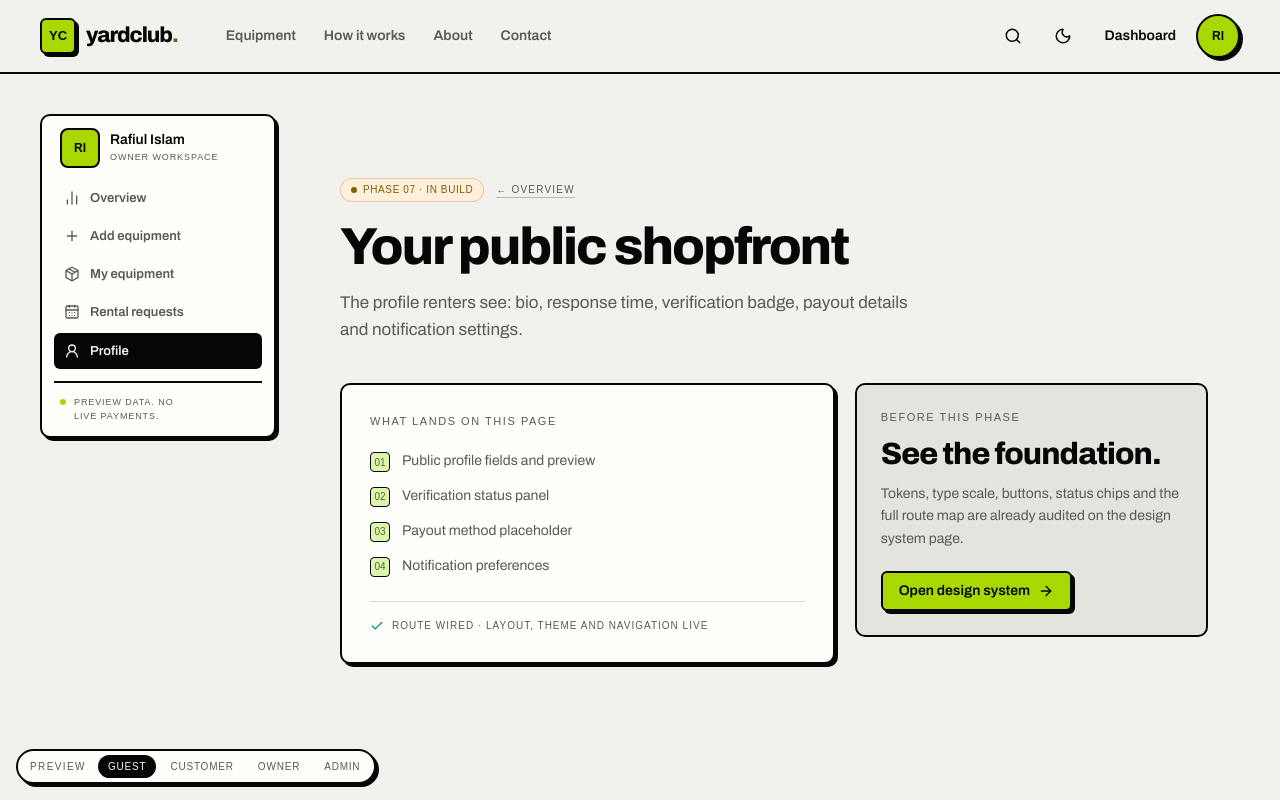
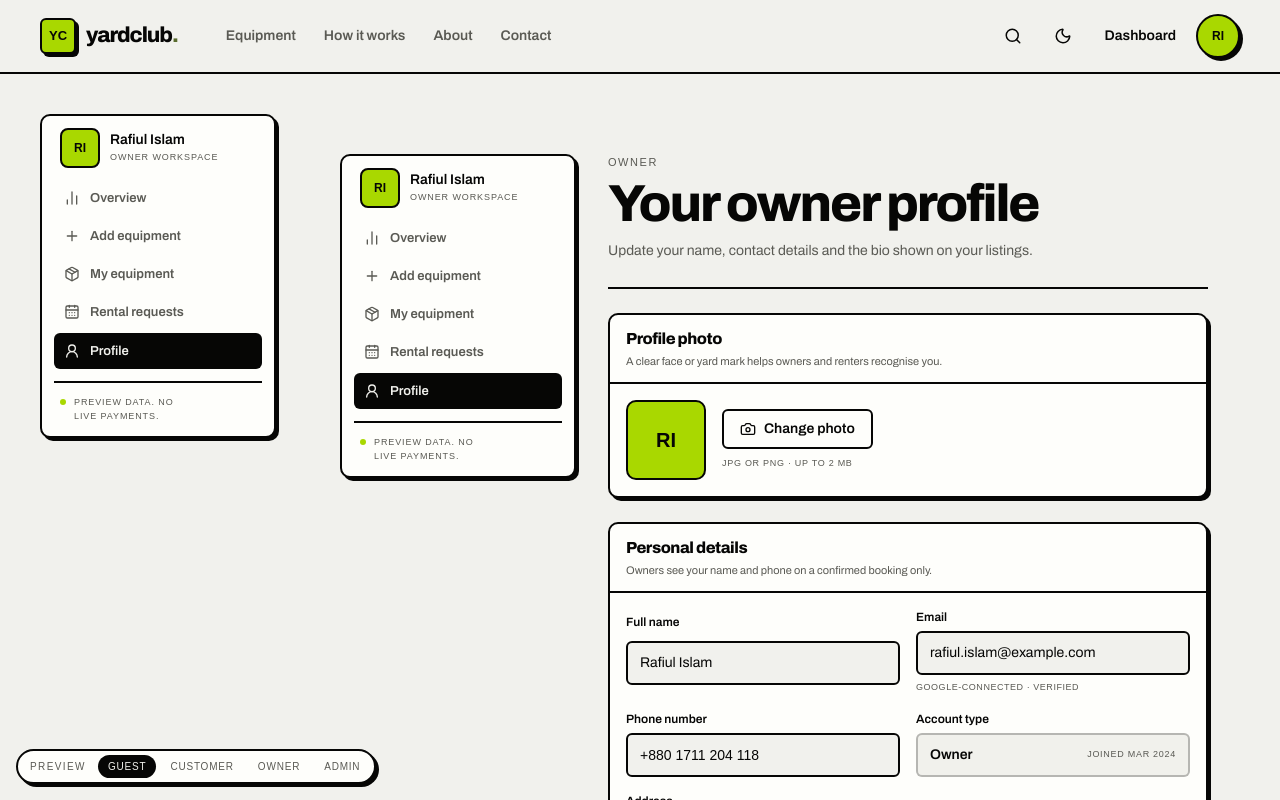
Before and after one commit to Srabon-bot/yard-club-client, a Next.js app: page /owner/profile in a window 1280 px wide. Shown: the top 800 px of the page. Built offline with nearby package versions, Linux system fonts and the light colour scheme; a web font is replaced by a local one.

Commit message:
feat: build owner profile page

```diff
--- a/src/app/(dashboard)/owner/profile/page.tsx
+++ b/src/app/(dashboard)/owner/profile/page.tsx
@@ -1,21 +1,86 @@
-import type { Metadata } from "next";
-import { PhasePlaceholder } from "@/components/site/phase-placeholder";
+"use client";
 
-export const metadata: Metadata = { title: 'Owner profile' };
+import { useState } from "react";
+import { Save } from "lucide-react";
+import { toast } from "sonner";
+import { DashboardShell } from "@/components/dashboard/dashboard-shell";
+import { DashboardHeading, Panel } from "@/components/dashboard/parts";
+import { PasswordForm, ProfileForm } from "@/components/dashboard/profile-form";
+import { Button } from "@/components/ui/button";
+import { Label } from "@/components/ui/label";
+import { Textarea } from "@/components/ui/textarea";
+import { currentOwner } from "@/lib/mock/users";
 
-export default function Page() {
+const OWNER_BIO =
+  "Runs a three-machine fleet out of Mirpur. Every unit goes out with a fresh service log and a spare set of teeth.";
+
+function BioPanelInner() {
+  const [bio, setBio] = useState(OWNER_BIO);
+  const [saving, setSaving] = useState(false);
+
+  const save = () => {
+    setSaving(true);
+    window.setTimeout(() => {
+      setSaving(false);
+      toast.success("Bio saved", {
+        description: "Your public owner profile has been updated.",
+      });
+    }, 600);
+  };
+
   return (
-    <PhasePlaceholder
-      phase="07"
-      title='Your public shopfront'
-      description='The profile renters see: bio, response time, verification badge, payout details and notification settings.'
-      sections={[
-      'Public profile fields and preview',
-      'Verification status panel',
-      'Payout method placeholder',
-      'Notification preferences',
-      ]}
-      parent={{ label: 'Overview', href: '/owner' }}
-    />
+    <div className="grid gap-3">
+      <div className="grid gap-1.5">
+        <Label htmlFor="owner-bio" className="text-xs font-semibold">
+          Short bio
+        </Label>
+        <Textarea
+          id="owner-bio"
+          rows={3}
+          value={bio}
+          onChange={(e) => setBio(e.target.value)}
+          className="rounded-[6px] border-2 border-ink bg-background text-sm"
+        />
+        <p className="font-mono text-[9px] uppercase tracking-[0.06em] text-ink-soft">
+          Shown on your public owner profile and equipment listings
+        </p>
+      </div>
+      <div className="flex justify-end">
+        <Button onClick={save} disabled={saving} className="h-10">
+          <Save className="size-4" aria-hidden="true" />
+          {saving ? "Saving…" : "Save bio"}
+        </Button>
+      </div>
+    </div>
   );
 }
+
+export default function OwnerProfilePage() {
+  return (
+    <DashboardShell>
+      <div className="grid gap-6">
+        <DashboardHeading
+          eyebrow="Owner"
+          title="Your owner profile"
+          description="Update your name, contact details and the bio shown on your listings."
+        />
+
+        <ProfileForm user={currentOwner} />
+
+        <Panel
+          title="Owner bio"
+          description="A short paragraph shown on your public profile and listing cards."
+        >
+          <BioPanelInner />
+        </Panel>
+
+        <Panel
+          title="Password"
+          description="Update your sign-in password."
+        >
+          <PasswordForm />
+        </Panel>
+      </div>
+    </DashboardShell>
+  );
+}
```
